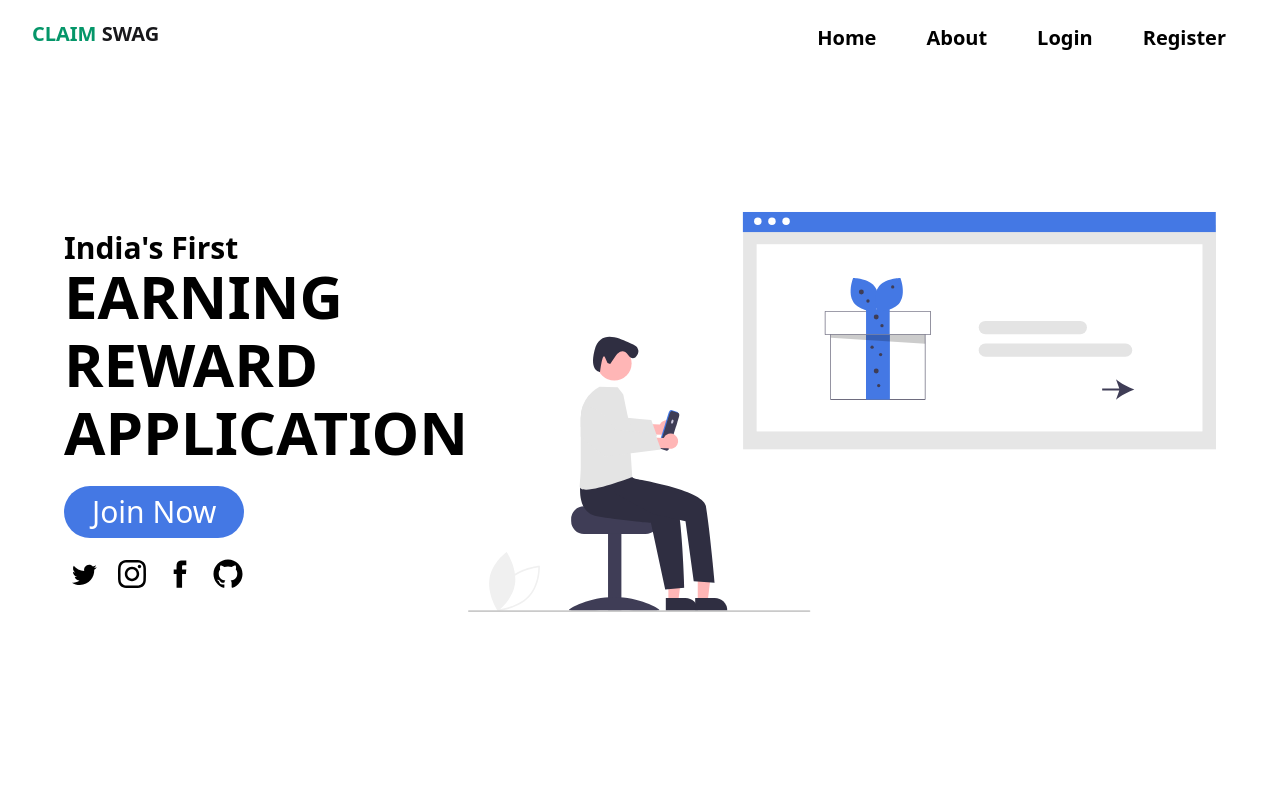
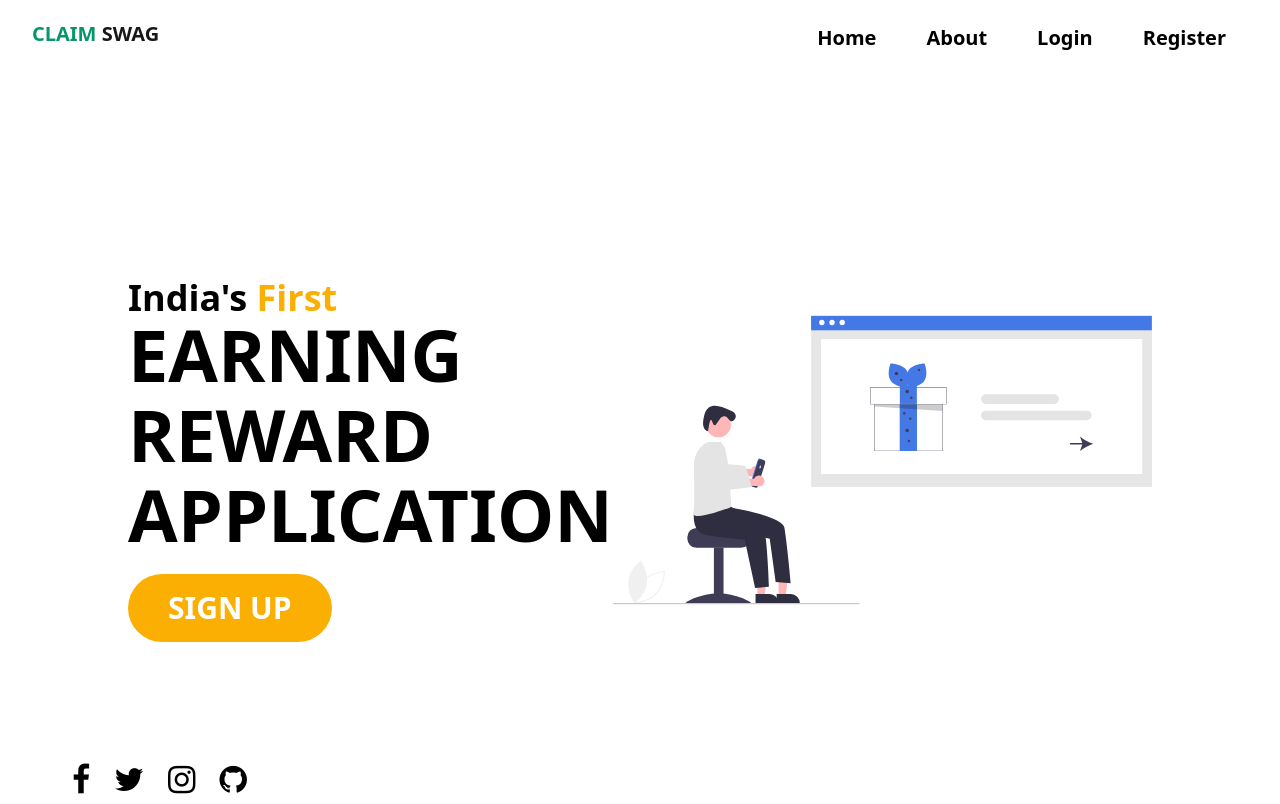
Before and after one commit to ZiaCodes/claim-prize, a React (Create React App) app in the folder client/: page / in a window 1280 px wide. Built offline with nearby package versions, Linux system fonts and the light colour scheme.

Commit message:
Updated: Landing Page styling

```diff
--- a/client/src/container/Home.jsx
+++ b/client/src/container/Home.jsx
@@ -2,48 +2,25 @@
 import NavBar from "../components/nav";
 import SuperHero from "../assets/home-superhero.svg";
 import { Link } from "react-router-dom";
+import "../styles/home.css";
 
 const Home = () => {
   return (
     <div className="min-h-screen box-border">
       <NavBar />
+      <div className="home-box mt-12 mx-16">
+
         <div className="flex justify-between items-center mt-12 mx-16">
           <div>
-          <p className="text-3xl font-semibold">India's First</p>
-          <p className="text-6xl font-bold mb-2">EARNING</p>
-          <p className="text-6xl font-bold mb-2">REWARD</p>
-          <p className="text-6xl font-bold mb-6">APPLICATION</p>
+            <p className="text-4xl font-semibold">India's <span style={{color:"#FCAF03"}}>First</span></p>
+            <p className="text-7xl font-bold mb-2">EARNING</p>
+            <p className="text-7xl font-bold mb-2">REWARD</p>
+            <p className="text-7xl font-bold mb-6">APPLICATION</p>
             <Link to="/register">
-            <button className="rounded-full bg-[#4478E4] text-white text-3xl px-7 py-2">
-              Join Now
+              <button className="sign-up rounded-full text-white text-3xl px-10 py-4">
+                SIGN UP
               </button>
             </Link>
-          <div className="mt-4 flex space-x-2">
-            <a href="#">
-              <svg viewBox="0 0 512 512" className="w-10">
-                <path d="M419.6 168.6c-11.7 5.2-24.2 8.7-37.4 10.2 13.4-8.1 23.8-20.8 28.6-36 -12.6 7.5-26.5 12.9-41.3 15.8 -11.9-12.6-28.8-20.6-47.5-20.6 -42 0-72.9 39.2-63.4 79.9 -54.1-2.7-102.1-28.6-134.2-68 -17 29.2-8.8 67.5 20.1 86.9 -10.7-0.3-20.7-3.3-29.5-8.1 -0.7 30.2 20.9 58.4 52.2 64.6 -9.2 2.5-19.2 3.1-29.4 1.1 8.3 25.9 32.3 44.7 60.8 45.2 -27.4 21.4-61.8 31-96.4 27 28.8 18.5 63 29.2 99.8 29.2 120.8 0 189.1-102.1 185-193.6C399.9 193.1 410.9 181.7 419.6 168.6z" />
-              </svg>
-            </a>
-            <a href="#">
-              <svg viewBox="0 0 512 512" className="w-10">
-                <g>
-                  <path d="M256 109.3c47.8 0 53.4 0.2 72.3 1 17.4 0.8 26.9 3.7 33.2 6.2 8.4 3.2 14.3 7.1 20.6 13.4 6.3 6.3 10.1 12.2 13.4 20.6 2.5 6.3 5.4 15.8 6.2 33.2 0.9 18.9 1 24.5 1 72.3s-0.2 53.4-1 72.3c-0.8 17.4-3.7 26.9-6.2 33.2 -3.2 8.4-7.1 14.3-13.4 20.6 -6.3 6.3-12.2 10.1-20.6 13.4 -6.3 2.5-15.8 5.4-33.2 6.2 -18.9 0.9-24.5 1-72.3 1s-53.4-0.2-72.3-1c-17.4-0.8-26.9-3.7-33.2-6.2 -8.4-3.2-14.3-7.1-20.6-13.4 -6.3-6.3-10.1-12.2-13.4-20.6 -2.5-6.3-5.4-15.8-6.2-33.2 -0.9-18.9-1-24.5-1-72.3s0.2-53.4 1-72.3c0.8-17.4 3.7-26.9 6.2-33.2 3.2-8.4 7.1-14.3 13.4-20.6 6.3-6.3 12.2-10.1 20.6-13.4 6.3-2.5 15.8-5.4 33.2-6.2C202.6 109.5 208.2 109.3 256 109.3M256 77.1c-48.6 0-54.7 0.2-73.8 1.1 -19 0.9-32.1 3.9-43.4 8.3 -11.8 4.6-21.7 10.7-31.7 20.6 -9.9 9.9-16.1 19.9-20.6 31.7 -4.4 11.4-7.4 24.4-8.3 43.4 -0.9 19.1-1.1 25.2-1.1 73.8 0 48.6 0.2 54.7 1.1 73.8 0.9 19 3.9 32.1 8.3 43.4 4.6 11.8 10.7 21.7 20.6 31.7 9.9 9.9 19.9 16.1 31.7 20.6 11.4 4.4 24.4 7.4 43.4 8.3 19.1 0.9 25.2 1.1 73.8 1.1s54.7-0.2 73.8-1.1c19-0.9 32.1-3.9 43.4-8.3 11.8-4.6 21.7-10.7 31.7-20.6 9.9-9.9 16.1-19.9 20.6-31.7 4.4-11.4 7.4-24.4 8.3-43.4 0.9-19.1 1.1-25.2 1.1-73.8s-0.2-54.7-1.1-73.8c-0.9-19-3.9-32.1-8.3-43.4 -4.6-11.8-10.7-21.7-20.6-31.7 -9.9-9.9-19.9-16.1-31.7-20.6 -11.4-4.4-24.4-7.4-43.4-8.3C310.7 77.3 304.6 77.1 256 77.1L256 77.1z" />
-                  <path d="M256 164.1c-50.7 0-91.9 41.1-91.9 91.9s41.1 91.9 91.9 91.9 91.9-41.1 91.9-91.9S306.7 164.1 256 164.1zM256 315.6c-32.9 0-59.6-26.7-59.6-59.6s26.7-59.6 59.6-59.6 59.6 26.7 59.6 59.6S288.9 315.6 256 315.6z" />
-                  <circle cx="351.5" cy="160.5" r="21.5" />
-                </g>
-              </svg>
-            </a>
-            <a href="#">
-              <svg viewBox="0 0 512 512" className="w-10">
-                <path d="M211.9 197.4h-36.7v59.9h36.7V433.1h70.5V256.5h49.2l5.2-59.1h-54.4c0 0 0-22.1 0-33.7 0-13.9 2.8-19.5 16.3-19.5 10.9 0 38.2 0 38.2 0V82.9c0 0-40.2 0-48.8 0 -52.5 0-76.1 23.1-76.1 67.3C211.9 188.8 211.9 197.4 211.9 197.4z" />
-              </svg>
-            </a>
-            <a href="https://github.com/ZiaCodes/claim-prize">
-              <svg viewBox="0 0 512 512" className="w-10">
-                <path d="M256 70.7c-102.6 0-185.9 83.2-185.9 185.9 0 82.1 53.3 151.8 127.1 176.4 9.3 1.7 12.3-4 12.3-8.9V389.4c-51.7 11.3-62.5-21.9-62.5-21.9 -8.4-21.5-20.6-27.2-20.6-27.2 -16.9-11.5 1.3-11.3 1.3-11.3 18.7 1.3 28.5 19.2 28.5 19.2 16.6 28.4 43.5 20.2 54.1 15.4 1.7-12 6.5-20.2 11.8-24.9 -41.3-4.7-84.7-20.6-84.7-91.9 0-20.3 7.3-36.9 19.2-49.9 -1.9-4.7-8.3-23.6 1.8-49.2 0 0 15.6-5 51.1 19.1 14.8-4.1 30.7-6.2 46.5-6.3 15.8 0.1 31.7 2.1 46.6 6.3 35.5-24 51.1-19.1 51.1-19.1 10.1 25.6 3.8 44.5 1.8 49.2 11.9 13 19.1 29.6 19.1 49.9 0 71.4-43.5 87.1-84.9 91.7 6.7 5.8 12.8 17.1 12.8 34.4 0 24.9 0 44.9 0 51 0 4.9 3 10.7 12.4 8.9 73.8-24.6 127-94.3 127-176.4C441.9 153.9 358.6 70.7 256 70.7z" />
-              </svg>
-            </a>
-          </div>
           </div>
           <div>
             <img
@@ -53,6 +30,31 @@
             />
           </div>
         </div>
+
+        <div className="mb-4">
+          {/* Social Media Icons */}
+          <div className="mt-4 flex space-x-2">
+
+              <a className="social-icons" href="#">
+                <i class="fa fa-facebook" aria-hidden="true"></i>
+              </a>
+
+              <a className="social-icons" href="#">
+                <i class="fa fa-twitter" aria-hidden="true"></i>
+              </a>
+
+              <a className="social-icons" href="#">
+                <i class="fa fa-instagram" aria-hidden="true"></i>
+              </a>
+
+              <a className="social-icons" href="https://github.com/ZiaCodes/claim-prize">
+                <i class="fa fa-github" aria-hidden="true"></i>
+              </a>
+          </div>
+        </div>
+
+      </div>
+
     </div>
   );
 };
--- /dev/null
+++ b/client/src/styles/home.css
@@ -0,0 +1,33 @@
+.home-box{
+    display: flex;
+    flex-direction: column;
+    height: 85vh;
+    justify-content: space-between;
+}
+.social-icons:hover{
+    cursor:pointer;
+}
+
+.social-icons > i{
+    font-size: 2rem;
+    margin: 0 0.5rem;
+    transition: 0.2s;
+}
+
+.social-icons>i:hover{
+    color:#FCAF03;
+    transform: scale(1.5);
+}
+
+.sign-up{
+    background-color: #FCAF03;
+    transition: 0.2s;
+    font-weight: bold;
+}
+
+.sign-up:hover{
+    transform: scale(1.1);
+    background-color: white;
+    border: 2px solid #FCAF03;
+    color:black;
+}
```
Lines whose indentation alone changed are shown as unchanged.
